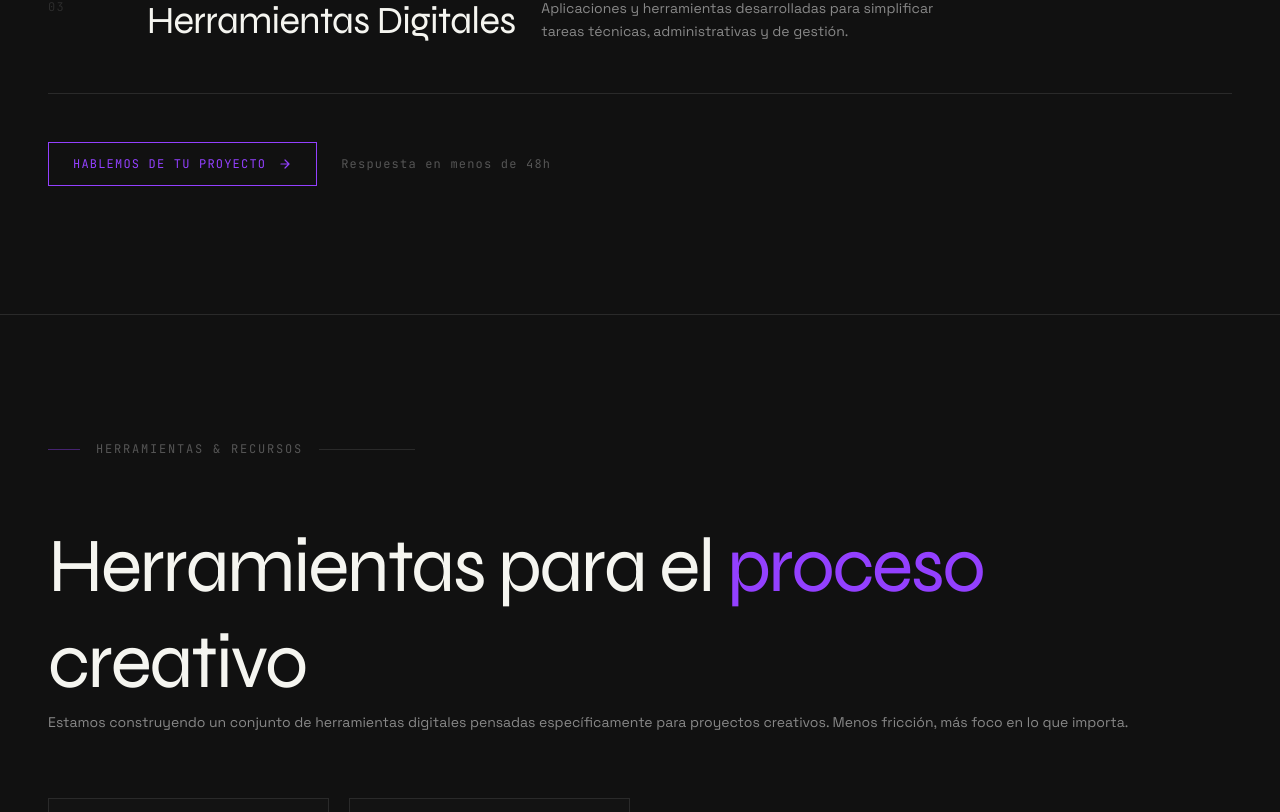
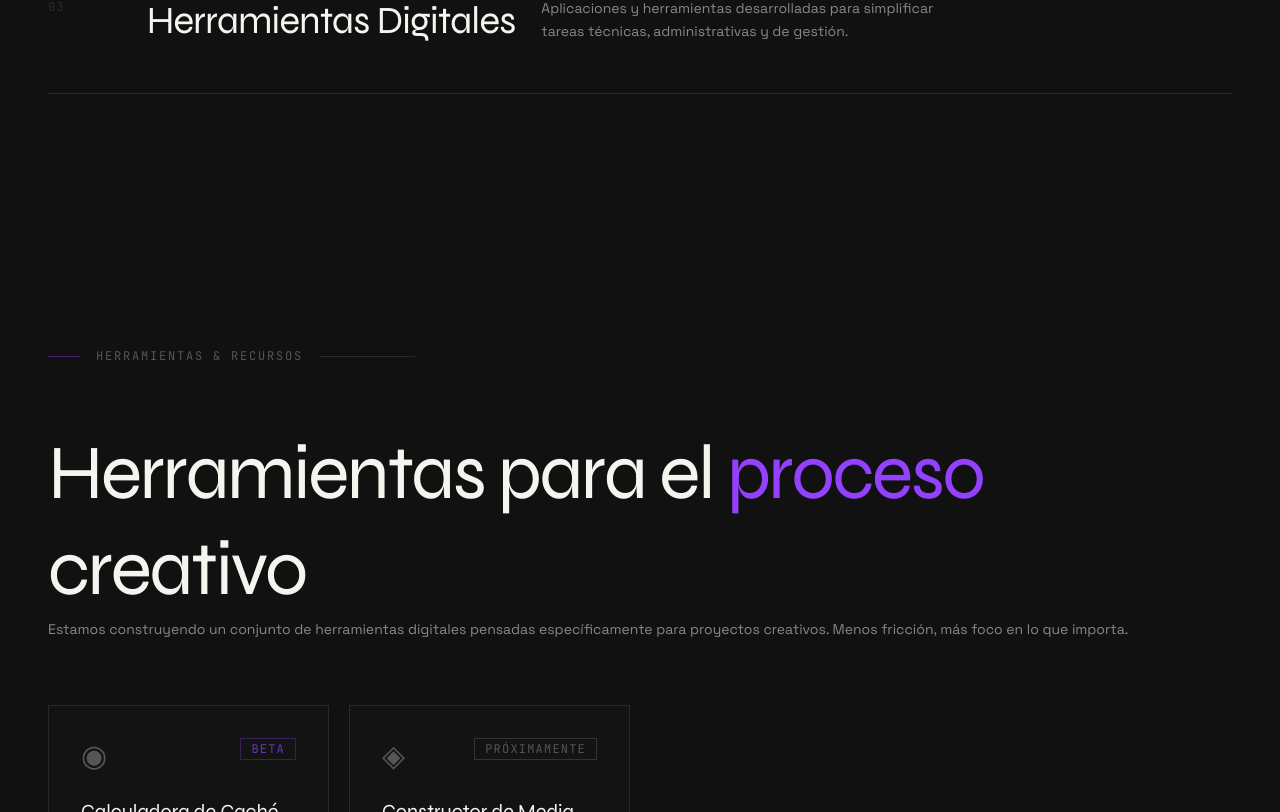
Before and after one commit to FrequencyStudio-dev/frequencystudio-web, a Next.js app: page / in a window 1280 px wide. Shown: the part 2608-3420 px from the top of the page. Built offline with nearby package versions, Linux system fonts and the light colour scheme.

Commit message:
style: remove border-t

```diff
--- a/src/components/sections/ServicesSection.tsx
+++ b/src/components/sections/ServicesSection.tsx
@@ -75,34 +75,6 @@ export function ServicesSection() {
             <ServiceRow key={service.title} service={service} index={i} />
           ))}
         </div>
-
-        {/* CTA */}
-        <AnimateOnScroll delay={500}>
-          <div className="mt-12 flex flex-col sm:flex-row items-start sm:items-center gap-6">
-            <a
-              href="#contacto"
-              className="group flex items-center gap-3 px-6 py-3.5 border border-violet text-violet font-mono text-label uppercase tracking-widest hover:bg-violet/10 transition-all duration-300"
-            >
-              Hablemos de tu proyecto
-              <svg
-                className="w-3.5 h-3.5 group-hover:translate-x-1 transition-transform duration-300"
-                viewBox="0 0 14 14"
-                fill="none"
-              >
-                <path
-                  d="M3 7h8M7 3l4 4-4 4"
-                  stroke="currentColor"
-                  strokeWidth="1.2"
-                  strokeLinecap="round"
-                  strokeLinejoin="round"
-                />
-              </svg>
-            </a>
-            <span className="font-mono text-label text-ink-dim">
-              Respuesta en menos de 48h
-            </span>
-          </div>
-        </AnimateOnScroll>
       </div>
     </section>
   );
--- a/src/components/sections/ToolsSection.tsx
+++ b/src/components/sections/ToolsSection.tsx
@@ -75,7 +75,7 @@ function ToolCard({ tool, index }: { tool: Tool; index: number }) {
 
 export function ToolsSection() {
   return (
-    <section id="herramientas" className="py-section bg-base border-t border-border">
+    <section id="herramientas" className="py-section bg-base">
       <div className="max-w-7xl mx-auto px-6 lg:px-12">
         <div className="mb-16">
           <div className="lg:col-span-6">
```
